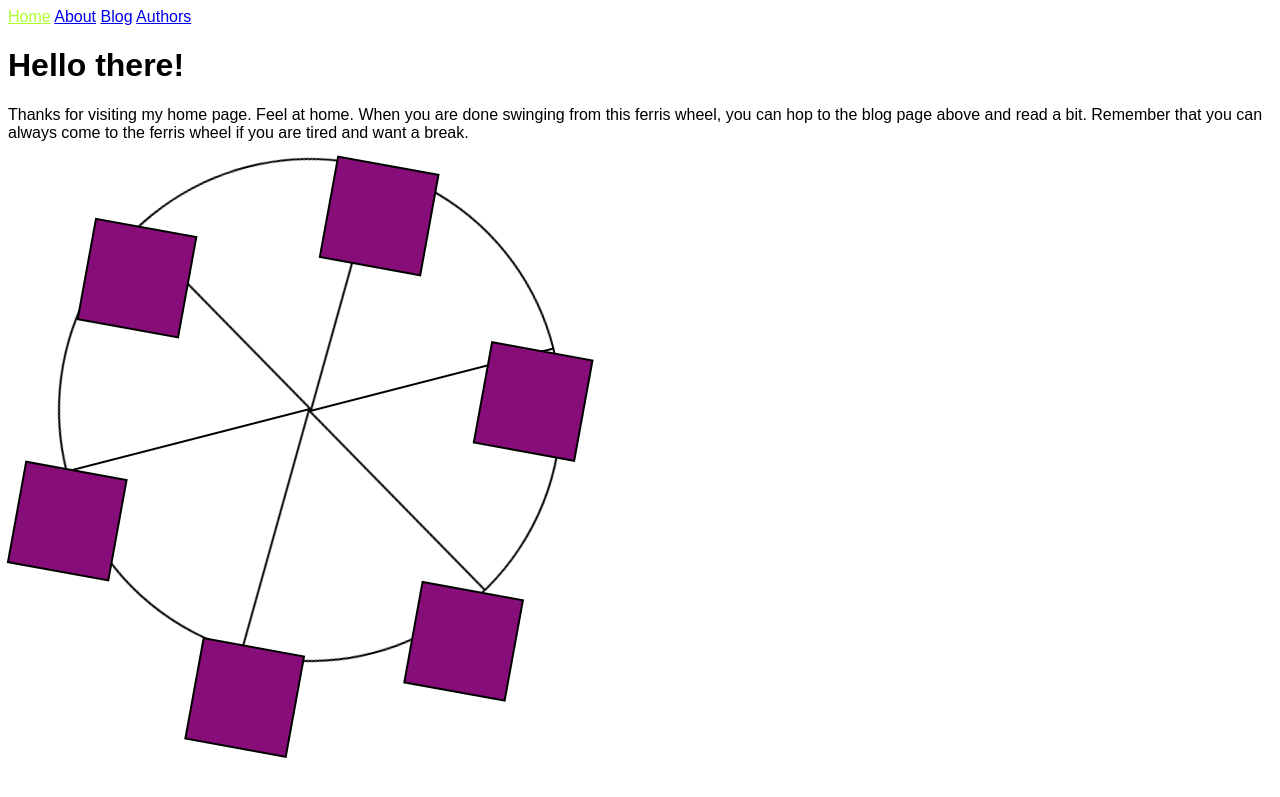
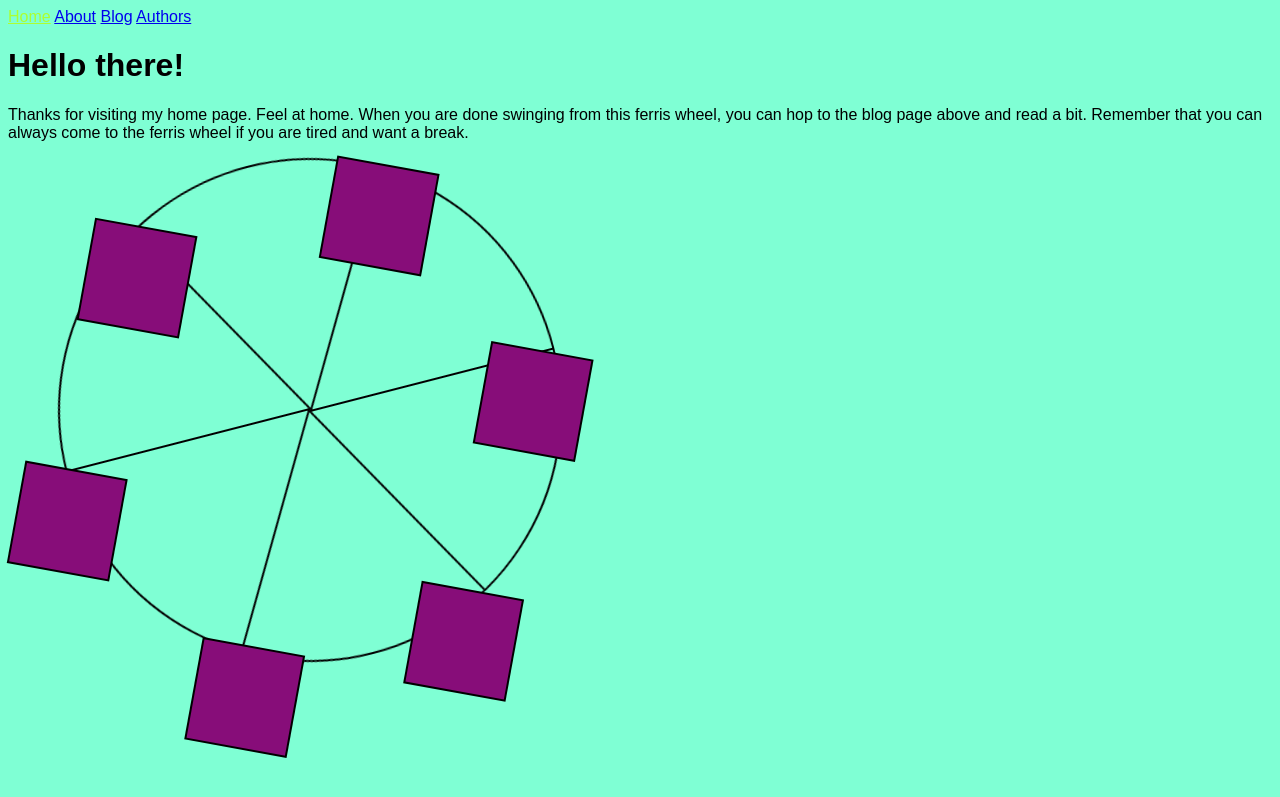
Before and after one commit to habasweiny/habasweiny.github.io, a Jekyll site: the page built from index.html, in a window 1280 px wide. Shown: the top 797 px of the page. Built offline with Jekyll 4.4.1, drawn with Linux system fonts in a browser that asks for light colours.

Commit message:
css changes

```diff
--- a/_layouts/author.html
+++ b/_layouts/author.html
@@ -1,6 +1,7 @@
 ---
-layout: default
+layout: author
 ---
+<link rel="stylesheet" href="/assets/css/styles.css">
 <h1>{{ page.name }}</h1>
 <h2>{{ page.position }}</h2>
 
--- a/_sass/main.scss
+++ b/_sass/main.scss
@@ -129,3 +129,6 @@ html {
     transform: rotate(-360deg);
   }
 }
+body {
+  background-color: aquamarine;
+}
```
